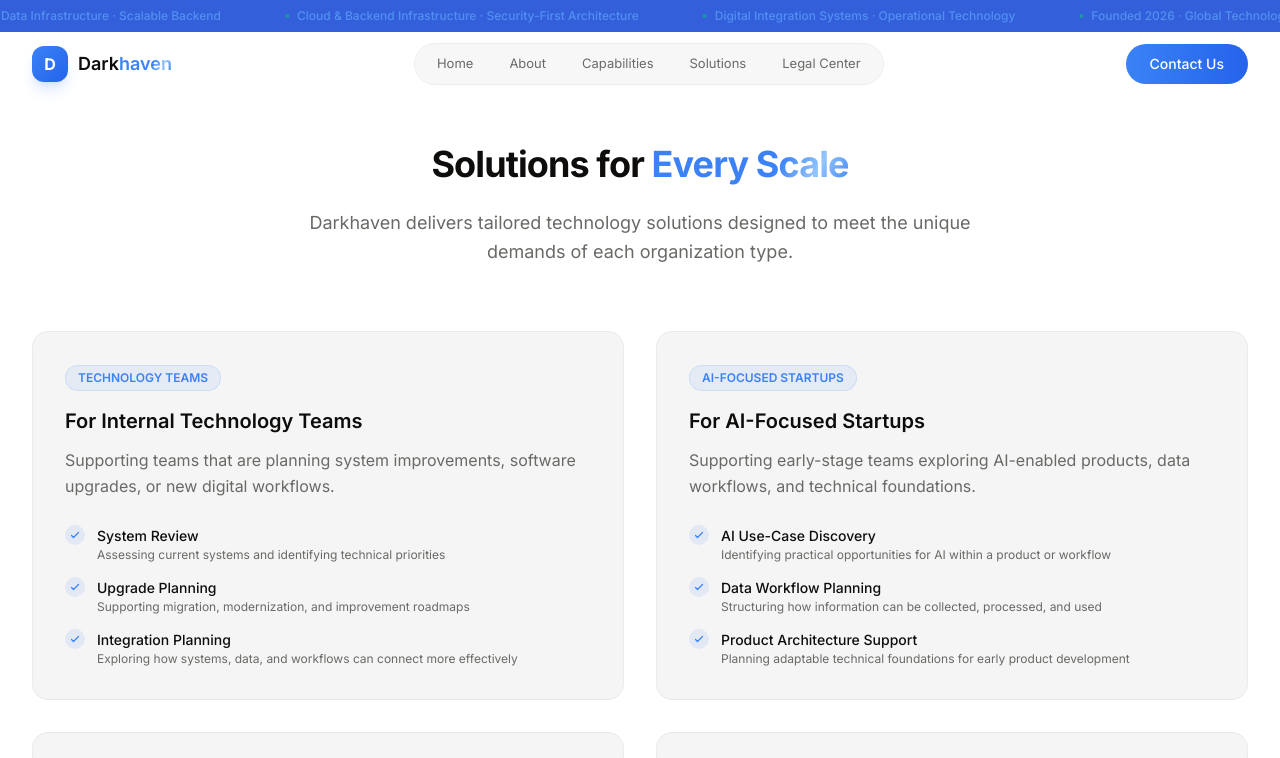
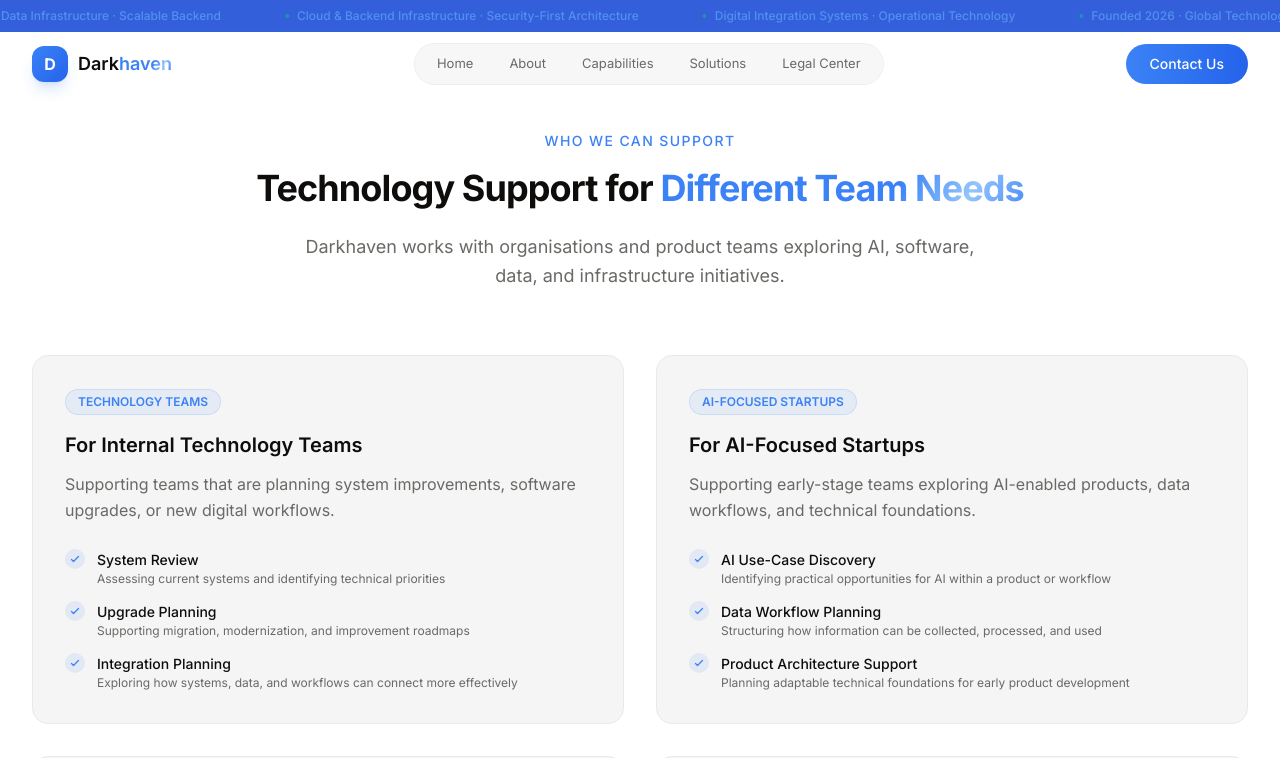
Before and after one commit to webteamgtc/darkhaven, a Next.js app: page /solutions in a window 1280 px wide. Shown: the top 758 px of the page. Built offline with nearby package versions, Linux system fonts and the light colour scheme.

Commit message:
Update Solutions page header to Who We Can Support

```diff
--- a/src/app/solutions/page.tsx
+++ b/src/app/solutions/page.tsx
@@ -56,12 +56,12 @@ export default function SolutionsPage() {
       <section className="relative pt-20 pb-16 sm:py-24 md:py-32 bg-white overflow-hidden">
         <div className="relative max-w-7xl mx-auto px-4 sm:px-6 lg:px-8">
           <div className="text-center mb-12 sm:mb-16">
-
+            <span className="text-sm font-medium text-blue uppercase tracking-widest">Who We Can Support</span>
             <h1 className="text-2xl sm:text-3xl md:text-4xl font-bold tracking-tight mt-4 mb-6 text-text-dark">
-              Solutions for <span className="shimmer-blue">Every Scale</span>
+              Technology Support for <span className="shimmer-blue">Different Team Needs</span>
             </h1>
             <p className="text-text-dark-3 text-base sm:text-lg max-w-2xl mx-auto leading-relaxed">
-              Darkhaven delivers tailored technology solutions designed to meet the unique demands of each organization type.
+              Darkhaven works with organisations and product teams exploring AI, software, data, and infrastructure initiatives.
             </p>
           </div>
 
```
